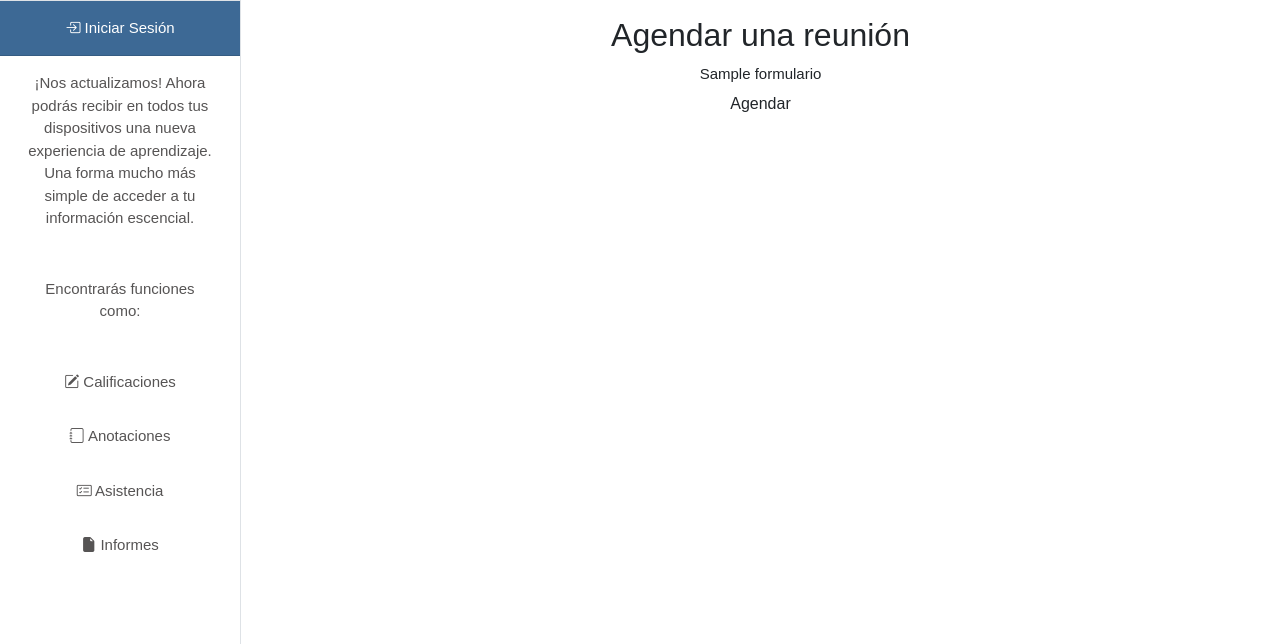
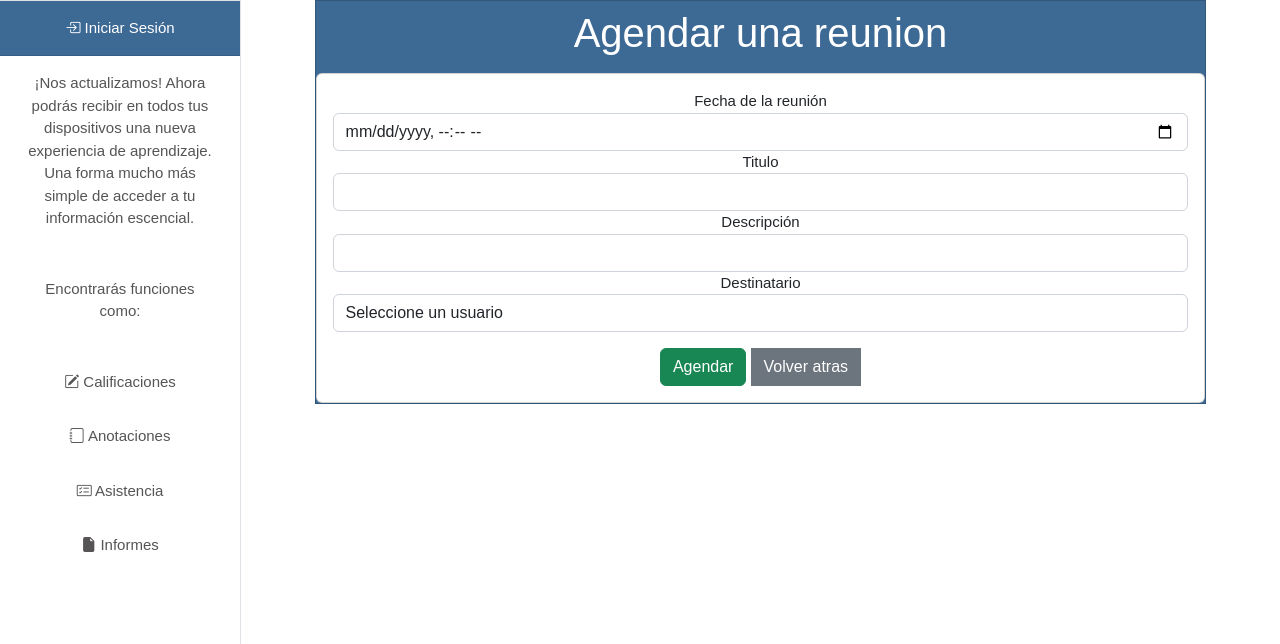
Before and after one commit to lptobar/CAPSTONE, a Django app: template colegiosme/core/templates/reuniones/agendar-reunion.html in a window 1280 px wide. Shown: the part 57-701 px from the top of the page. Run offline with Django 5.2, Linux system fonts and the light colour scheme; the template is opened without the code that fills it: most values are stand-ins (such as "Sample title", 1, 10 or a date in 2020); parts of the project's set-up code (start-up, migrations or seed data) failed here and were passed over; some libraries are stand-ins or nearby versions.

Commit message:
Add files via upload

```diff
--- a/colegiosme/core/templates/reuniones/agendar-reunion.html
+++ b/colegiosme/core/templates/reuniones/agendar-reunion.html
@@ -1,12 +1,49 @@
 {% extends 'base.html' %}
 
 {% block content %}
-<div class="container mt-3">
-    <h2 style="text-align: center;">Agendar una reunión</h2>
-    <form method="POST" style="display: flex; flex-direction: column; justify-content: center; align-items: center;">
-        {% csrf_token %}
-        {{ formulario }}
-        <button type="submit" class="btn btn-submit">Agendar</button>
-    </form>
+<div class="container d-flex align-items-center justify-content-center">
+    <div class="card card-creacion">
+        <div class="row">
+            <h6 class="text-end my-1 mod-text-obs fecha-form"></h6>
+        </div>
+        <div class="card-title">
+            <h1 class="text-center text-white">Agendar una reunion</h1>
+        </div>
+        <div class="card">
+            <div class="card-body">
+                <form class="text-center" id="formulario_contacto" method="POST" enctype="multipart/form-data">
+                    <form action="">
+                        {% csrf_token %}
+                        <div class="form-group">
+                            <label for="">Fecha de la reunión</label>
+                            <input type="datetime-local" class="form-control" name="fecha" id="fecha" value="{{ fecha }}">
+                        </div>
+                        <div class="form-group">
+                            <label for="">Titulo</label>
+                            <input type="text" class="form-control" name="titulo" id="titulo" required>
+                        </div>
+                        <div class="form-group">
+                            <label for="">Descripción</label>
+                            <input type="text" class="form-control" name="cuerpo" id="cuerpo">
+                        </div>
+                        <div class="form-group">
+                            <label for="">Destinatario</label>
+                            <select class="form-control" name="usuario" id="usuario" required>
+                                <option value="">Seleccione un usuario</option>
+                                {% for usuario in usuarios %}
+                                <option value="{{ usuario.persona.id_persona }}">{{ usuario.persona }}</option>
+                                {% endfor %}
+                            </select>
+                        </div>
+                        <div class="d-flex justify-content-center mt-3">
+                            <button class="btn btn-success" type="submit">Agendar</button>
+                            &nbsp;
+                            <a href="{% url 'ver-reuniones' %}"class="btn btn-secondary">Volver atras</a>
+                        </div>
+                    </form>
+                </form>
+            </div>
+        </div>
+    </div>
 </div>
 {% endblock %}
```
Also changed, not shown: colegiosme/core/templates/reuniones/info-reunion.html (added, +71 -0 lines), colegiosme/core/templates/reuniones/ver-reuniones.html (+24 -31 lines).
